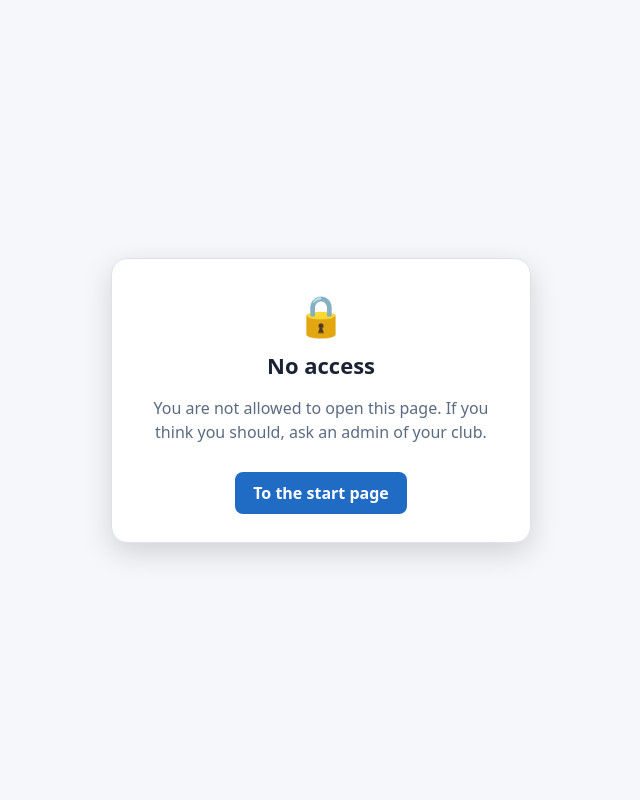
After one commit to reserve85/DartsClubPortal, a Django app: template app/templates/403.html in a window 1280 px wide. The commit adds this page. Shown: the whole page, without its empty margins (319-959 px from the left). Run offline with Django 5.2, Linux system fonts and the light colour scheme; the template is opened without the code that fills it, so the values that code supplies are empty.

Commit message:
feat(ui): styled error pages (403, 404, 500)
A direct link to a page the account may not open showed Django's bare,
white, English "403 Forbidden". 403, 404 and 500 now look like the rate
limit page: card in light or dark, German/English text, button to the
start page. Found in the page-by-page check: every page loads without
JavaScript errors or sideways overflow for admin, captain and user.

Co-Authored-By: Claude Opus 5.5 <noreply@anthropic.com>

```diff
--- /dev/null
+++ b/app/templates/403.html
@@ -0,0 +1,28 @@
+{% load i18n %}<!DOCTYPE html>
+<html lang="{{ LANGUAGE_CODE|default:'de' }}">
+<head>
+    <meta charset="utf-8">
+    <meta name="viewport" content="width=device-width, initial-scale=1">
+    <meta name="color-scheme" content="dark light">
+    <title>{% translate "No access" %} – {{ site_name|default:'Darts Club Portal' }}</title>
+    <style>
+        :root { color-scheme: dark light; --bg: #f5f7fb; --card: #fff; --text: #1a2234; --muted: #5b6b82; --border: #dee2e6; }
+        @media (prefers-color-scheme: dark) { :root { --bg: #14161f; --card: #1d2130; --text: #e9ecf2; --muted: #9aa5b8; --border: #2c3244; } }
+        *, *::before, *::after { box-sizing: border-box; }
+        body { margin: 0; min-height: 100vh; display: grid; place-items: center; background: var(--bg); color: var(--text); font-family: system-ui, -apple-system, "Segoe UI", Roboto, sans-serif; padding: 16px; box-sizing: border-box; }
+        .card { max-width: 420px; width: 100%; background: var(--card); border: 1px solid var(--border); border-radius: 16px; padding: 28px; text-align: center; box-shadow: 0 10px 30px rgba(0,0,0,.15); }
+        h1 { font-size: 22px; margin: 8px 0 12px; }
+        p { color: var(--muted); line-height: 1.5; }
+        a { display: inline-block; margin-top: 12px; background: #206bc4; color: #fff; padding: 10px 18px; border-radius: 8px; text-decoration: none; font-weight: 600; }
+        .mark { font-size: 40px; }
+    </style>
+</head>
+<body>
+<main class="card">
+    <div class="mark" aria-hidden="true">&#128274;</div>
+    <h1>{% translate "No access" %}</h1>
+    <p>{% translate "You are not allowed to open this page. If you think you should, ask an admin of your club." %}</p>
+    <a href="{% url 'home' %}">{% translate "To the start page" %}</a>
+</main>
+</body>
+</html>
--- a/app/templates/429.html
+++ b/app/templates/429.html
@@ -8,6 +8,7 @@
     <style>
         :root { color-scheme: dark light; --bg: #f5f7fb; --card: #fff; --text: #1a2234; --muted: #5b6b82; --border: #dee2e6; }
         @media (prefers-color-scheme: dark) { :root { --bg: #14161f; --card: #1d2130; --text: #e9ecf2; --muted: #9aa5b8; --border: #2c3244; } }
+        *, *::before, *::after { box-sizing: border-box; }
         body { margin: 0; min-height: 100vh; display: grid; place-items: center; background: var(--bg); color: var(--text); font-family: system-ui, -apple-system, "Segoe UI", Roboto, sans-serif; padding: 16px; box-sizing: border-box; }
         .card { max-width: 420px; width: 100%; background: var(--card); border: 1px solid var(--border); border-radius: 16px; padding: 28px; text-align: center; box-shadow: 0 10px 30px rgba(0,0,0,.15); }
         h1 { font-size: 22px; margin: 8px 0 12px; }
```
Also changed, not shown: app/templates/404.html (added, +28 -0 lines), app/templates/500.html (added, +28 -0 lines), tests/test_templates.py (+1 -1 lines), locale/de/LC_MESSAGES/django.po, locale/en/LC_MESSAGES/django.po.
